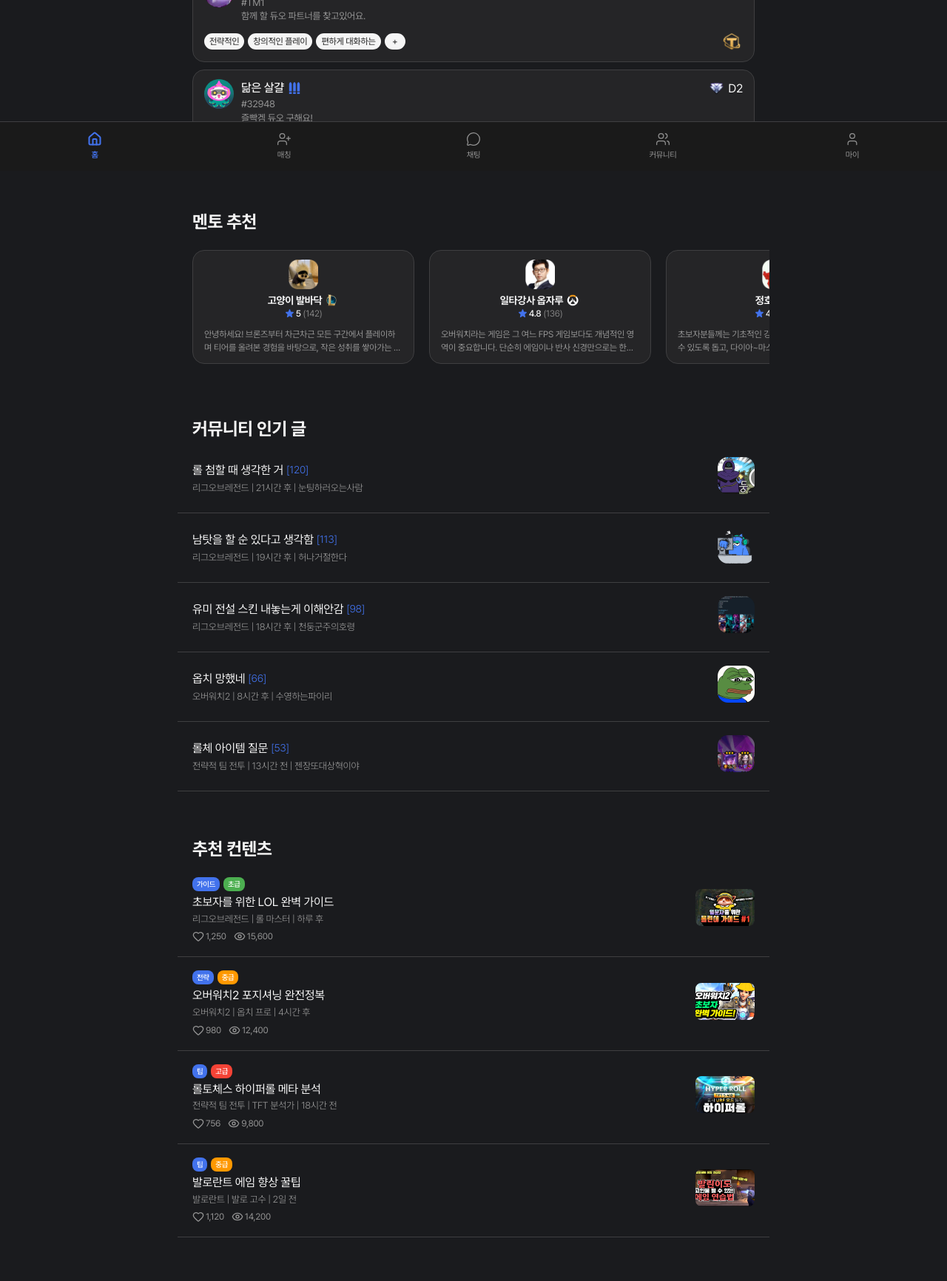
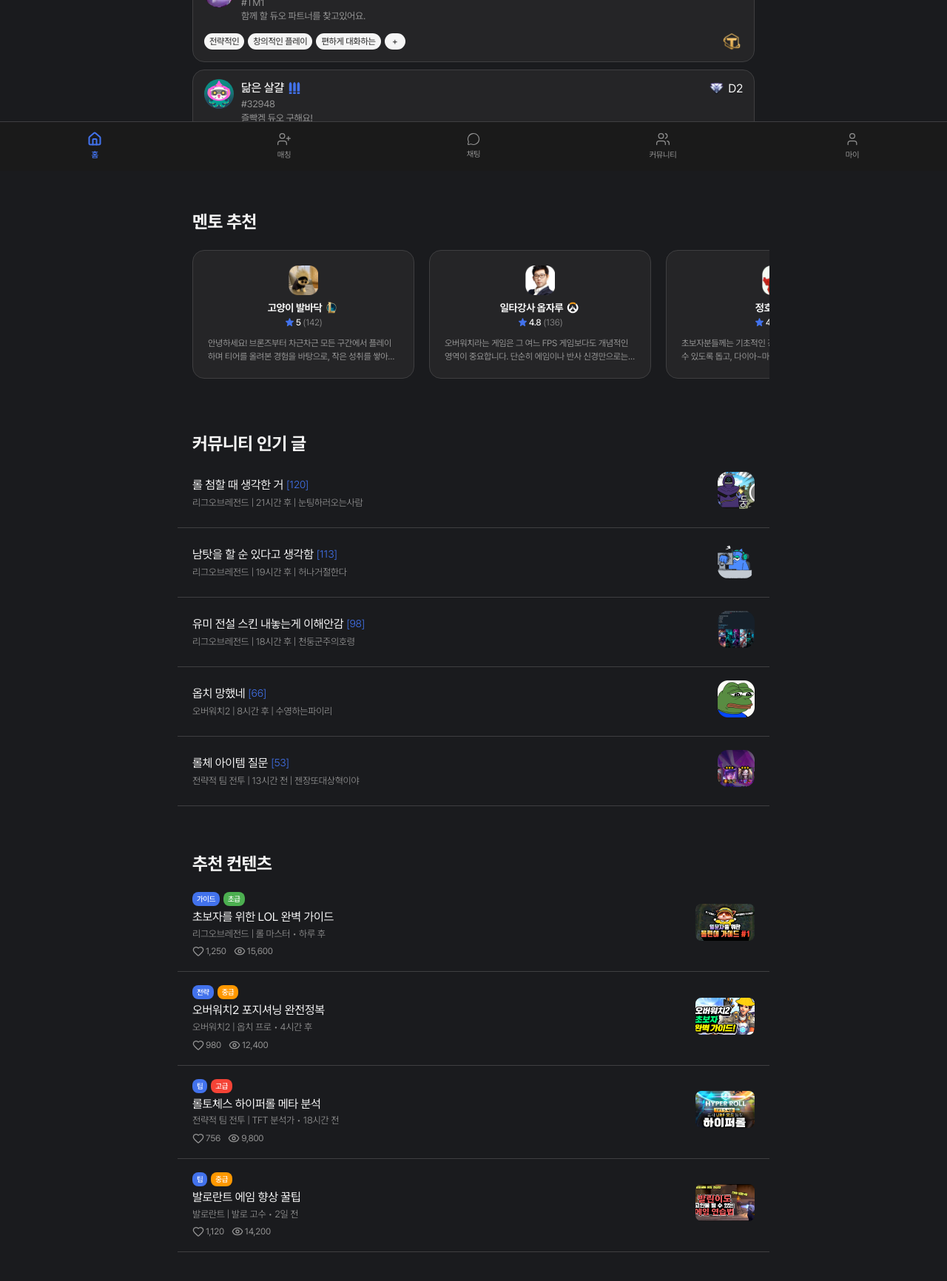
Before and after one commit to innerbloo/RALLY, a Next.js app: page / in a window 1280 px wide. Shown: the part 569-2301 px from the top of the page at 74% size. Built offline with nearby package versions, Linux system fonts and the light colour scheme.

Commit message:
메인 페이지 Phase1

```diff
--- a/src/app/components/MentorRecommendCard.tsx
+++ b/src/app/components/MentorRecommendCard.tsx
@@ -61,7 +61,7 @@ const CardContainer = styled.li`
     flex-direction: column;
     align-items: center;
     gap: 1rem;
-    padding: 1.2rem 1.5rem;
+    padding: 2rem;
     border: 0.1rem solid #3f3f41;
     border-radius: 1.6rem;
     background-color: #252527;
@@ -71,6 +71,7 @@ const DuoTopSection = styled.div`
     display: flex;
     flex-direction: column;
     align-items: center;
+    gap: 0.2rem;
 
     img {
         margin: 0 0 0.5rem;
--- a/src/app/components/MentorRecommendList.tsx
+++ b/src/app/components/MentorRecommendList.tsx
@@ -29,7 +29,7 @@ export default function MentorRecommendList({
         <MentorWrapper>
             <StyledSwiper
                 spaceBetween={10}
-                slidesPerView={1.8}
+                slidesPerView={1.5}
                 breakpoints={{
                     768: {
                         slidesPerView: 2.5,
--- a/src/app/components/RecommendContentCard.tsx
+++ b/src/app/components/RecommendContentCard.tsx
@@ -3,8 +3,8 @@
 import dayjs from 'dayjs';
 import 'dayjs/locale/ko';
 import relativeTime from 'dayjs/plugin/relativeTime';
+import { Eye, Heart } from 'lucide-react';
 import Image from 'next/image';
-import { Eye, Heart } from 'lucide-react';
 
 import styled from '@emotion/styled';
 
@@ -84,7 +84,7 @@ export default function RecommendContentCard({
                 </ContentHeader>
                 <ContentTitle>{title}</ContentTitle>
                 <ContentInfo>
-                    {`${game} | ${author} | ${dayjs(createAt).fromNow()}`}
+                    {`${game} | ${author} • ${dayjs(createAt).fromNow()}`}
                 </ContentInfo>
                 <ContentStats>
                     <StatItem>
--- a/src/components/GNB.tsx
+++ b/src/components/GNB.tsx
@@ -12,6 +12,7 @@ interface MenuItemType {
     path: string;
     icon: React.ComponentType<{ size?: number }>;
     activeIcon: React.ComponentType<{ size?: number }>;
+    size?: number;
 }
 
 const menuItems: MenuItemType[] = [
@@ -35,6 +36,7 @@ const menuItems: MenuItemType[] = [
         path: '/chat',
         icon: MessageCircle,
         activeIcon: MessageCircle,
+        size: 18,
     },
     {
         id: 'community',
@@ -74,7 +76,7 @@ export default function GNB() {
                             <Link href={item.path}>
                                 <GNBLink $active={active}>
                                     <IconWrapper>
-                                        <IconComponent size={20} />
+                                        <IconComponent size={item.size ?? 20} />
                                     </IconWrapper>
                                     <GNBLabel $active={active}>
                                         {item.label}
@@ -139,6 +141,12 @@ const IconWrapper = styled.div`
     display: flex;
     align-items: center;
     justify-content: center;
+
+    > div {
+        width: 2rem;
+        height: 2rem;
+        text-align: center;
+    }
 `;
 
 const GNBLabel = styled.span<{ $active: boolean }>`
```
